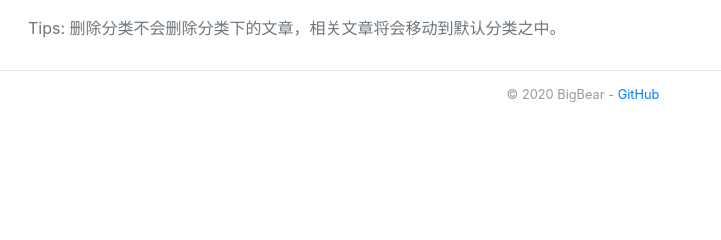
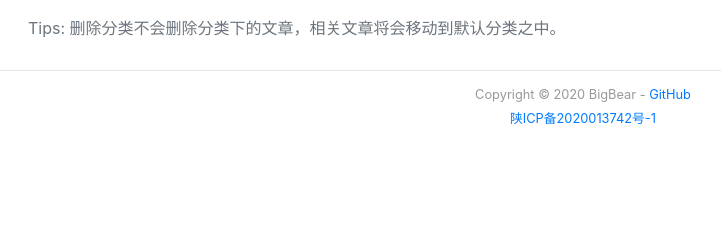
Before and after one commit to chenliFV/BigBearBlog, a Flask app: page /admin/category/manage in a window 1280 px wide. Shown: the part 223-463 px from the top of the page, without its empty margins (57-778 px from the left). Run offline with Flask 2, Linux system fonts and the light colour scheme; the visitor is signed in with stand-in values (Sample User, id 1); data comes from the database, SQL or seed files in the repository; data that the repository does not hold is empty; parts of the project's set-up code (start-up, migrations or seed data) failed here and were passed over; some libraries are stand-ins or nearby versions.

Commit message:
添加备案信息

```diff
--- a/MyBlog/templates/base.html
+++ b/MyBlog/templates/base.html
@@ -85,8 +85,12 @@
 </main>
 {% block footer %}
     <footer class="text-center">
-        <small> &copy; 2020 BigBear -
+        <small> Copyright &copy; 2020 BigBear -
             <a href="https://github.com/chenliFV" title="Fork me on GitHub">GitHub</a>
+        </small>
+        <br>
+        <small>
+            <a href="http://beian.miit.gov.cn">陕ICP备2020013742号-1</a>
         </small>
     </footer>
 {% endblock footer %}
```
Also changed, not shown: 1 other file.
